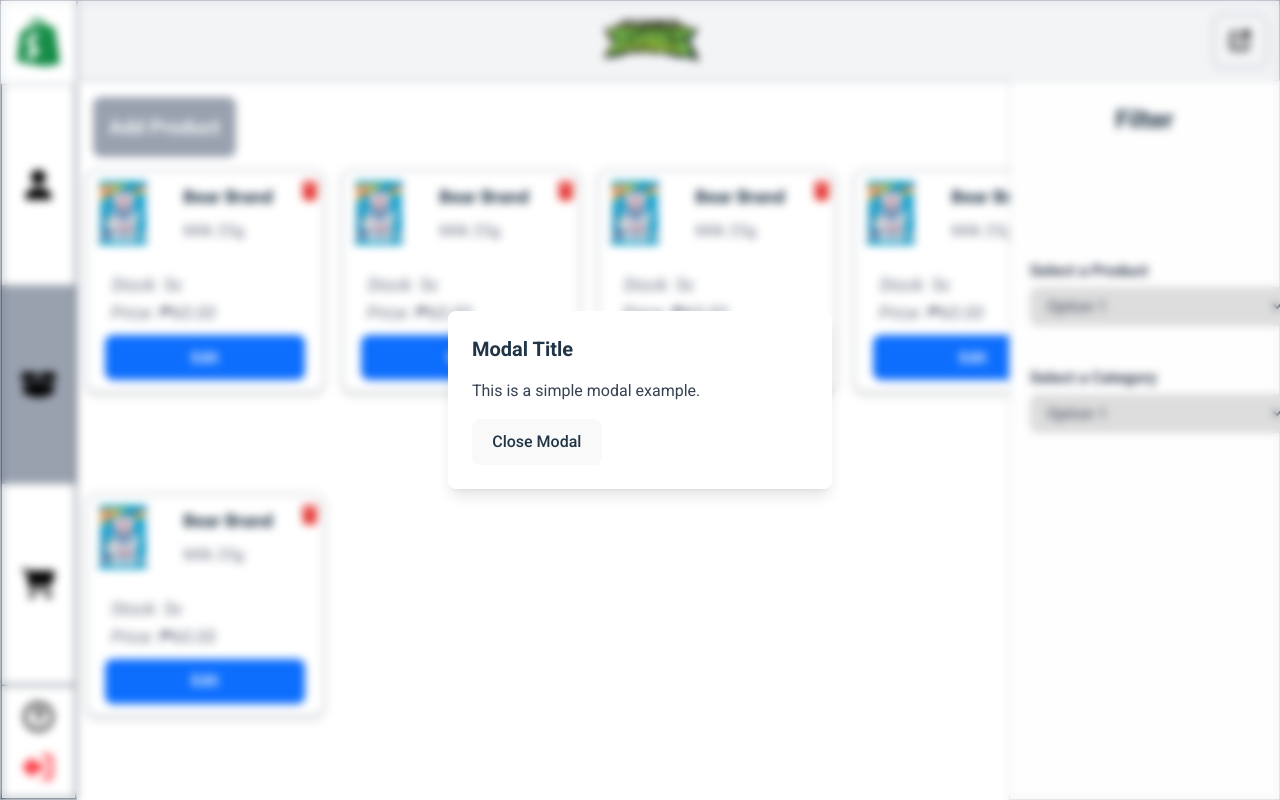
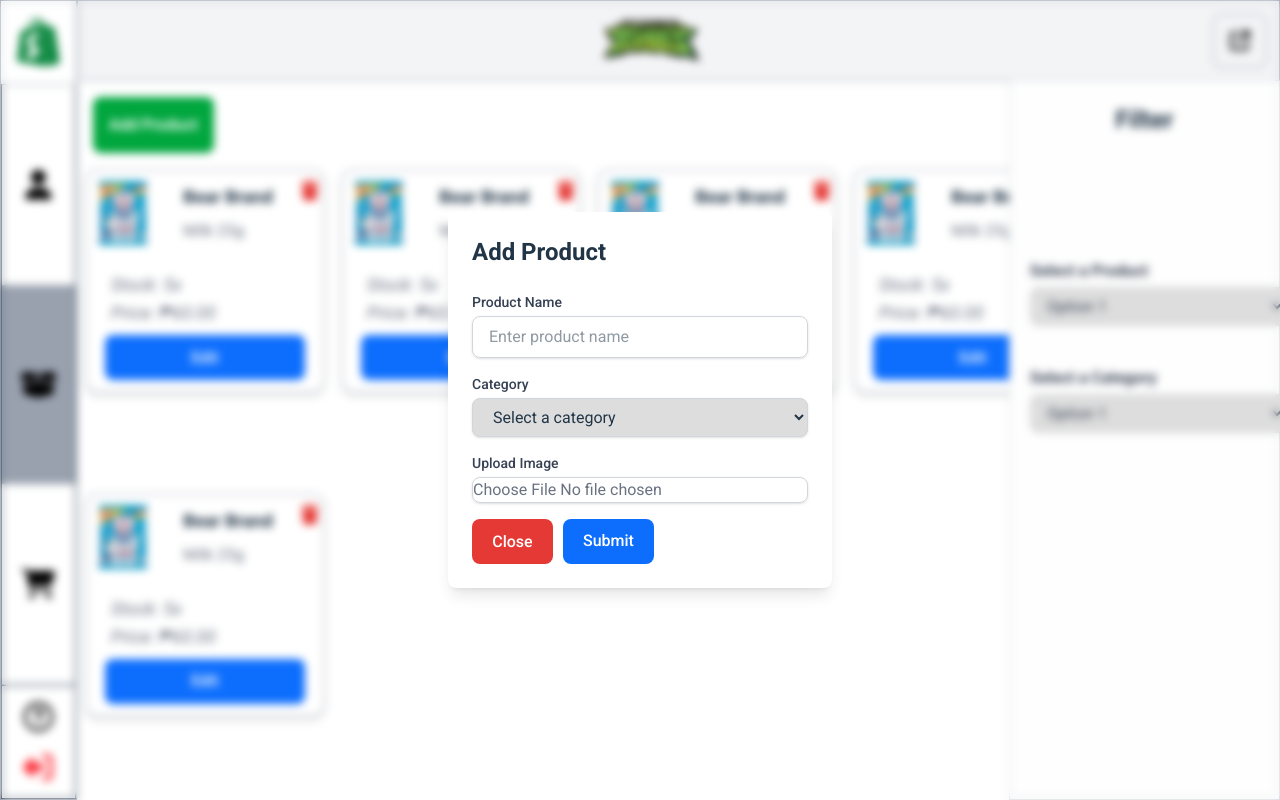
Before and after one commit to wingled22/ninja-pos, a React (Vite) app: page /product in a window 1280 px wide. Both pictures are taken after a click on the element "Add Product". Built offline with nearby package versions, Linux system fonts and the light colour scheme.

Commit message:
updated some codes for the UI

```diff
--- a/src/Pages/Product.tsx
+++ b/src/Pages/Product.tsx
@@ -59,21 +59,87 @@ const Product: React.FC = () => {
         </form>
       </div>
       <div className="flex-1 flex justify-start relative">
-        <div className="cursor-pointer select-none absolute top-4 left-4 p-4 rounded-lg bg-gray-400 text-white font-semibold flex flex-col items-center justify-center text-xl" onClick={openModal}>
+        <div
+          className="cursor-pointer select-none absolute top-4 left-4 p-4 rounded-lg bg-green-600 text-white font-semibold flex flex-col items-center justify-center text-md"
+          onClick={openModal}
+        >
           Add Product
         </div>
 
         {isOpen && (
-        <div className="fixed inset-0  bg-opacity-95 backdrop-blur-xs flex justify-center items-center z-50">
+          <div className="fixed inset-0 bg-opacity-95 backdrop-blur-xs flex justify-center items-center z-50">
             <div className="bg-white w-96 p-6 rounded-lg shadow-lg">
-            <h2 className="text-xl font-bold mb-4">Modal Title</h2>
-            <p className="text-gray-700 mb-4">This is a simple modal example.</p>
+              <h2 className="text-2xl font-bold mb-6">Add Product</h2>
+              <form
+                action="your_action_url_here"
+                method="POST"
+                className="space-y-4"
+              >
+                <div>
+                  <label className="block text-sm font-medium text-gray-700">
+                    Product Name
+                  </label>
+                  <input
+                    type="text"
+                    id="product-name"
+                    name="product_name"
+                    required
+                    className="mt-1 block w-full px-4 py-2 border border-gray-300 rounded-lg shadow-sm focus:ring-blue-500 focus:border-blue-500"
+                    placeholder="Enter product name"
+                  />
+                </div>
+
+                <div>
+                  <label className="block text-sm font-medium text-gray-700">
+                    Category
+                  </label>
+                  <select
+                    id="category"
+                    name="category"
+                    required
+                    className="mt-1 block w-full px-4 py-2 border border-gray-300 rounded-lg shadow-sm focus:ring-blue-500 focus:border-blue-500"
+                  >
+                    <option value="" disabled selected>
+                      Select a category
+                    </option>
+                    <option value="electronics">Electronics</option>
+                    <option value="fashion">Fashion</option>
+                    <option value="home">Home</option>
+                    <option value="beauty">Beauty</option>
+                    <option value="sports">Sports</option>
+                    <option value="books">Books</option>
+                  </select>
+                </div>
+
+                <div>
+                  <label className="block text-sm font-medium text-gray-700">
+                    Upload Image
+                  </label>
+                  <input
+                    type="file"
+                    id="product-image"
+                    name="product_image"
+                    required
+                    accept="image/*"
+                    className="mt-1 block w-full text-gray-500 border border-gray-300 rounded-lg shadow-sm focus:ring-blue-500 focus:border-blue-500"
+                  />
+                </div>
+
+                <div className="flex justify-start">
                   <button
                     onClick={closeModal}
-              className="px-4 py-2 bg-red-500 rounded-lg"
+                    className="ps-5 pl-4 rounded-lg close-modal text-white"
                   >
-              Close Modal
+                    Close
                   </button>
+                  <button
+                    type="submit"
+                    className="px-6 py-2 bg-blue-600 text-white font-medium text-sm rounded-lg hover:bg-blue-700 focus:ring-4 focus:ring-blue-300"
+                  >
+                    Submit
+                  </button>
+                </div>
+              </form>
             </div>
           </div>
         )}
@@ -238,9 +304,6 @@ const Product: React.FC = () => {
               </div>
             </div>
           </div>
-
-
-
         </div>
       </div>
     </div>
--- a/src/assets/CSS/Product.css
+++ b/src/assets/CSS/Product.css
@@ -19,3 +19,12 @@ p.filter{
 select{
     background-color: #DDDDDD;
 }
+
+button.close-modal{
+    background-color: #e53935;
+}
+
+.bg-blue-600{
+    background-color: #0D6EFD;
+    margin-left: 10px;
+}
```
Lines whose indentation alone changed are shown as unchanged.
